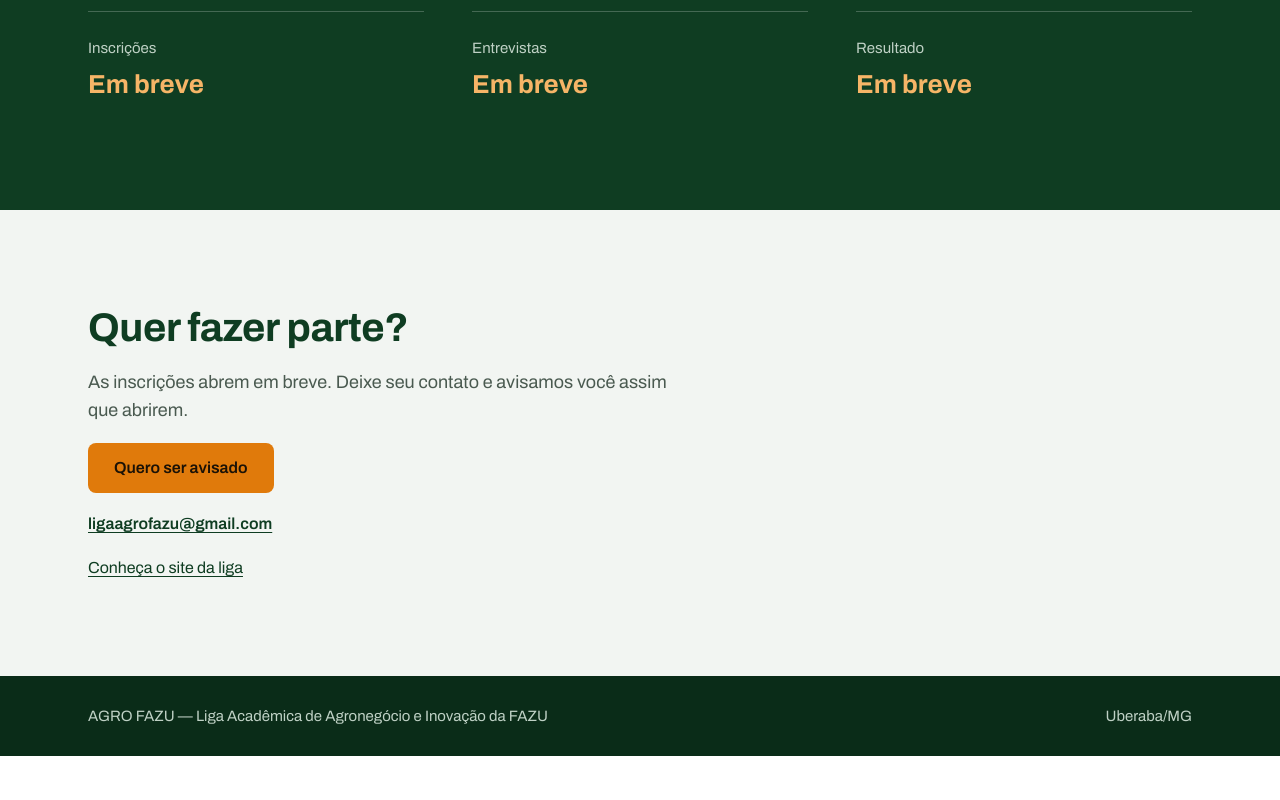
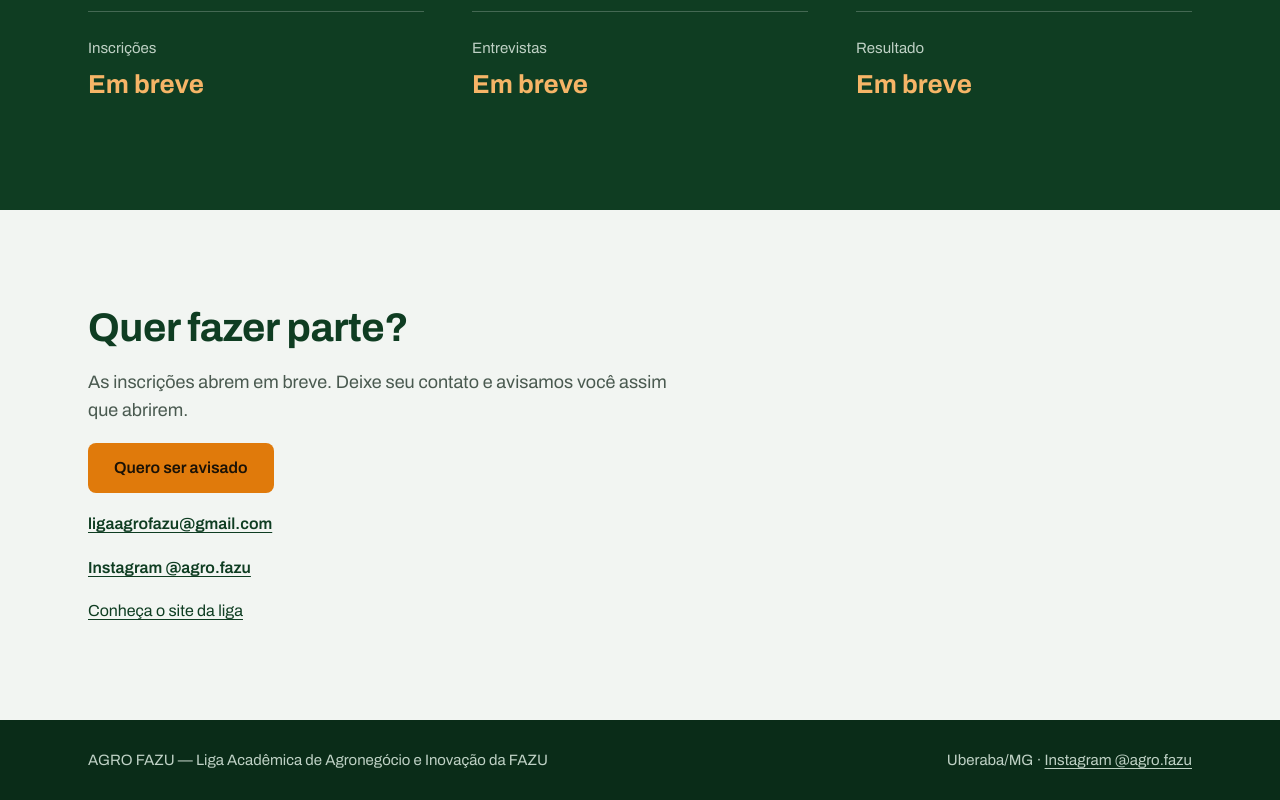
Before and after one commit to ligaagrofazu-collab/ligaagrofazu-collab.github.io, a plain HTML site: page processo-seletivo/index.html in a window 1280 px wide. Shown: the part 2266-3066 px from the top of the page. Before the commit the page ends 3022 px from the top, so only its background shows below. Drawn offline with Linux system fonts and the light colour scheme.

Commit message:
Instagram @agro.fazu na landing page do processo seletivo

```diff
--- a/processo-seletivo/index.html
+++ b/processo-seletivo/index.html
@@ -186,6 +186,7 @@ footer .caixa{display:flex;flex-wrap:wrap;justify-content:space-between;gap:8px;
       <p>As inscrições abrem em breve. Deixe seu contato e avisamos você assim que abrirem.</p>
       <a class="botao botao-laranja" href="https://docs.google.com/forms/d/e/1FAIpQLScQxONmmC0_Rjhf-xaiZOp8rmu7LeaH3wH0x1DcB0d2PPPZuA/viewform" target="_blank" rel="noopener">Quero ser avisado</a>
       <a class="contato" href="mailto:ligaagrofazu@gmail.com">ligaagrofazu@gmail.com</a>
+      <a class="contato" href="https://www.instagram.com/agro.fazu/" target="_blank" rel="noopener">Instagram @agro.fazu</a>
     <a href="/" style="font-size:16px">Conheça o site da liga</a>
     </div>
   </section>
@@ -194,7 +195,7 @@ footer .caixa{display:flex;flex-wrap:wrap;justify-content:space-between;gap:8px;
 <footer>
   <div class="caixa">
     <span>AGRO FAZU — Liga Acadêmica de Agronegócio e Inovação da FAZU</span>
-    <span>Uberaba/MG</span>
+    <span>Uberaba/MG · <a href="https://www.instagram.com/agro.fazu/" target="_blank" rel="noopener" style="color:inherit">Instagram @agro.fazu</a></span>
   </div>
 </footer>
 
```
